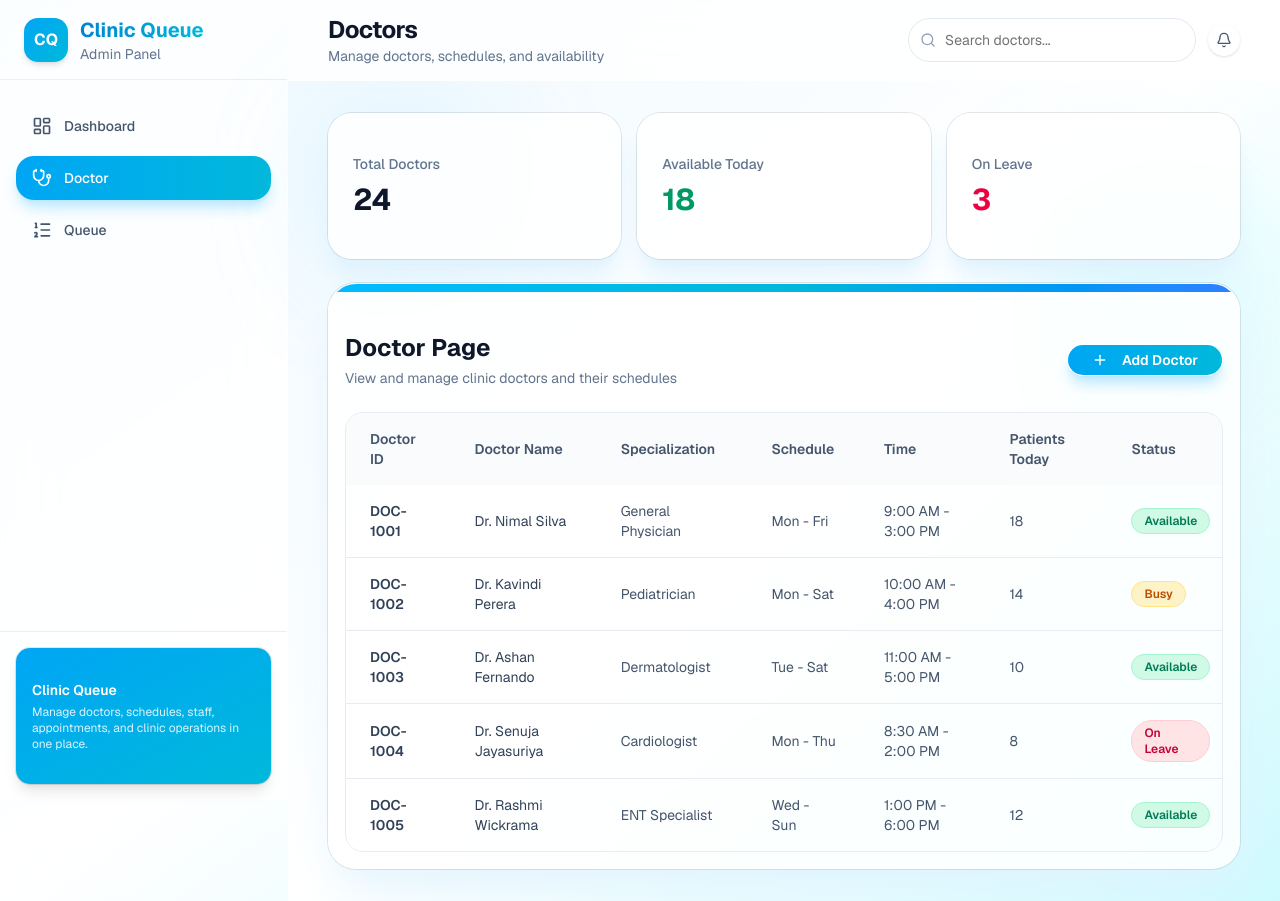
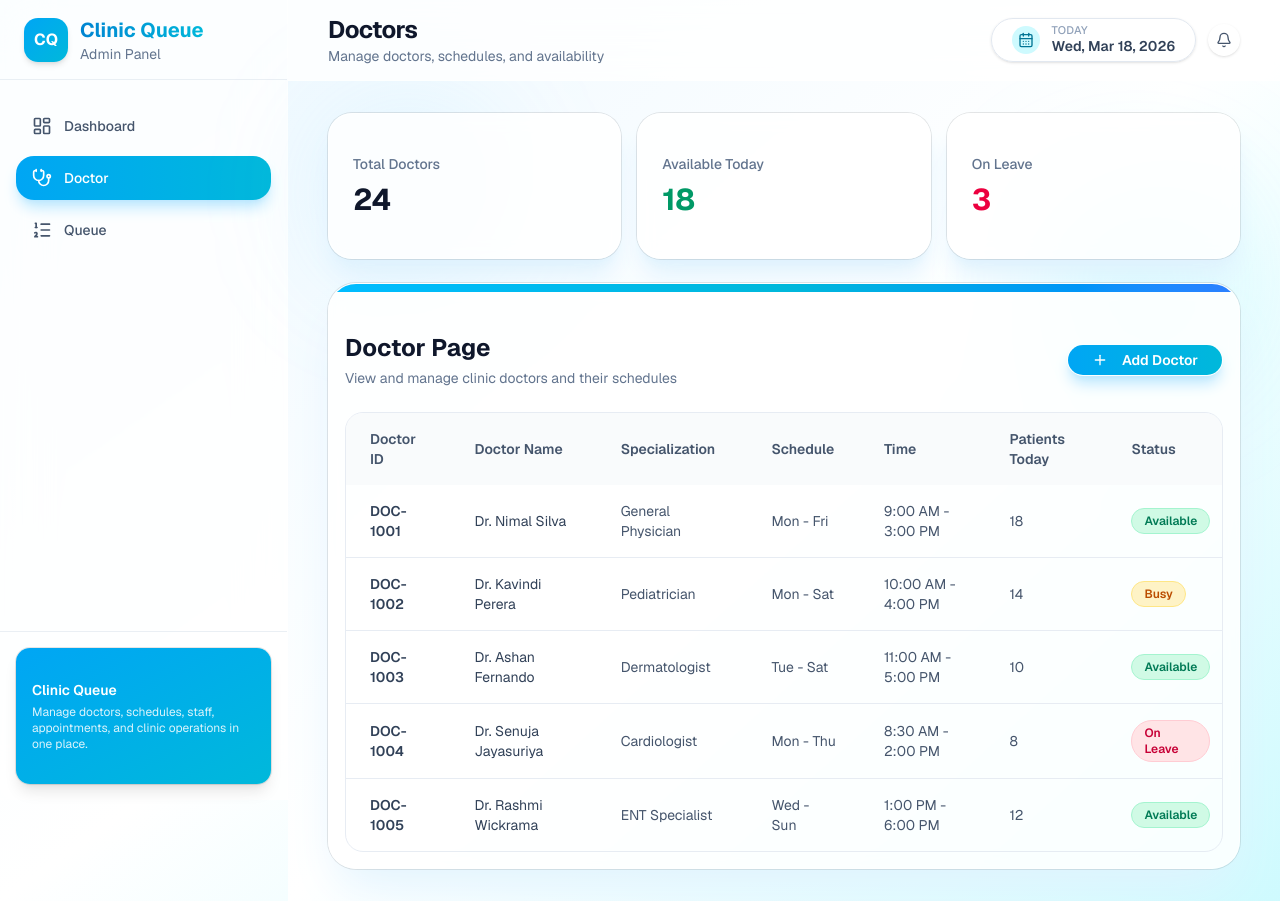
Before and after one commit to HimashaNethmini/clinic-queue-frontend, a Next.js app: page /receptionist/doctor in a window 1280 px wide. Built offline with nearby package versions, Linux system fonts and the light colour scheme; no server answers.

Commit message:
added calendar and date

```diff
--- a/app/(dashboard)/receptionist/doctor/page.tsx
+++ b/app/(dashboard)/receptionist/doctor/page.tsx
@@ -1,6 +1,5 @@
 import {
   Bell,
-  Search,
   Plus,
   MoreHorizontal,
 } from "lucide-react";
@@ -14,6 +13,7 @@ import {
   CardDescription,
 } from "@/components/ui/card";
 import { Input } from "@/components/ui/input";
+import TopbarDate from "@/components/topbar-date";
 
 const doctors = [
   {
@@ -98,14 +98,7 @@ export default function DoctorPage() {
             </div>
 
             <div className="flex items-center gap-3">
-              <div className="relative hidden md:block">
-                <Search className="absolute left-3 top-1/2 h-4 w-4 -translate-y-1/2 text-slate-400" />
-
-                <Input
-                  placeholder="Search doctors..."
-                  className="h-11 w-72 rounded-full border-slate-200 bg-white/80 pl-9 focus-visible:ring-cyan-400"
-                />
-              </div>
+              <TopbarDate />
 
               <Button
                 variant="ghost"
--- a/app/(dashboard)/receptionist/page.tsx
+++ b/app/(dashboard)/receptionist/page.tsx
@@ -4,7 +4,6 @@ import {
   Activity,
   Users,
   Bell,
-  Search,
   UserCheck,
   Clock3,
   Ticket,
@@ -24,6 +23,7 @@ import { Label } from "@/components/ui/label"
 import { useCallback, useEffect, useState } from "react"
 import api from "@/lib/api"
 import Link from "next/link"
+import TopbarDate from "@/components/topbar-date"
 
 interface QueueEntry {
   id: number
@@ -201,13 +201,7 @@ const DashboardPage = () => {
               </div>
 
               <div className="flex items-center gap-3">
-                <div className="relative hidden md:block">
-                  <Search className="absolute top-1/2 left-3 h-4 w-4 -translate-y-1/2 text-slate-400" />
-                  <Input
-                    placeholder="Search dashboard..."
-                    className="h-11 w-72 rounded-full border-slate-200 bg-white/80 pl-9 focus-visible:ring-cyan-400"
-                  />
-                </div>
+                <TopbarDate />
 
                 <Button
                   variant="ghost"
@@ -223,27 +217,6 @@ const DashboardPage = () => {
           <div className="relative px-6 py-8 lg:px-10">
             <div className="absolute top-8 left-10 h-40 w-40 rounded-full bg-sky-300/20 blur-3xl" />
             <div className="absolute top-24 right-10 h-52 w-52 rounded-full bg-cyan-300/20 blur-3xl" />
-
-            {/* Mobile nav */}
-            <div className="relative mb-6 lg:hidden">
-              <Card className="overflow-hidden rounded-[24px] border border-white/60 bg-white/85 shadow-xl shadow-sky-100 backdrop-blur">
-                <div className="h-2 bg-gradient-to-r from-sky-400 via-cyan-500 to-blue-500" />
-                <CardContent className="p-5">
-                  <div className="mb-4 flex items-center gap-3">
-                    <div className="flex h-10 w-10 items-center justify-center rounded-xl bg-gradient-to-br from-sky-500 to-cyan-500 font-bold text-white shadow-md">
-                      CQ
-                    </div>
-                    <div>
-                      <h1 className="bg-gradient-to-r from-sky-600 to-cyan-500 bg-clip-text text-lg font-bold text-transparent">
-                        Clinic Queue
-                      </h1>
-                      <p className="text-sm text-slate-500">Admin Panel</p>
-                    </div>
-                  </div>
-
-                </CardContent>
-              </Card>
-            </div>
 
             {/* KPI cards */}
             <div className="relative mb-6 grid gap-4 sm:grid-cols-2 xl:grid-cols-4">
--- /dev/null
+++ b/components/topbar-date.tsx
@@ -0,0 +1,32 @@
+"use client";
+
+import { CalendarDays } from "lucide-react";
+
+export default function TopbarDate() {
+  const today = new Date();
+
+  const formattedDate = today.toLocaleDateString("en-US", {
+    weekday: "short",
+    month: "short",
+    day: "numeric",
+    year: "numeric",
+  });
+
+  return (
+    <div className="hidden md:flex h-11 items-center gap-3 rounded-full border border-slate-200 bg-white/80 px-5 shadow-sm backdrop-blur">
+      <div className="flex h-7 w-7 items-center justify-center rounded-full bg-cyan-100">
+        <CalendarDays className="h-4 w-4 text-cyan-700" />
+      </div>
+
+      <div className="flex flex-col leading-none">
+        <span className="text-[11px] font-medium uppercase tracking-wide text-slate-400">
+          Today
+        </span>
+
+        <span className="text-sm font-semibold text-slate-700">
+          {formattedDate}
+        </span>
+      </div>
+    </div>
+  );
+}
```
